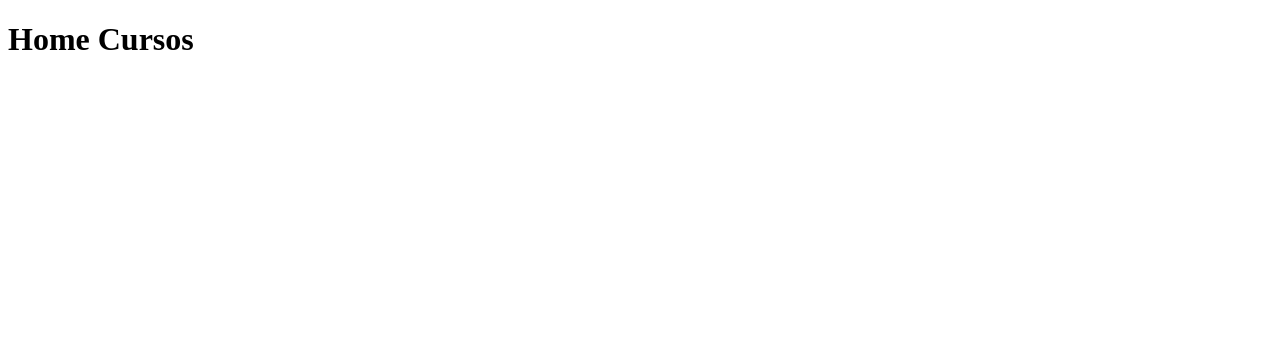
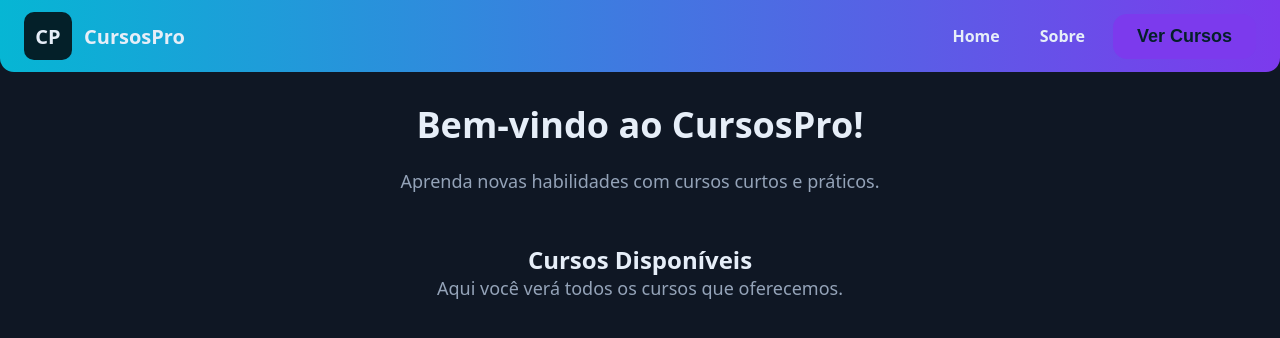
Before and after one commit to shettv55-rgb/vigilant-invention, a website: page frontend/index.html in a window 1280 px wide. Drawn offline with Linux system fonts and the light colour scheme.

Commit message:
index.html

```diff
--- a/frontend/index.html
+++ b/frontend/index.html
@@ -1 +1,97 @@
-<!DOCTYPE html><html><body><h1>Home Cursos</h1></body></html>
+<!DOCTYPE html>
+<html lang="pt-BR">
+<head>
+<meta charset="UTF-8">
+<meta name="viewport" content="width=device-width, initial-scale=1.0">
+<title>Menu com Botão Grande</title>
+<style>
+  :root {
+    --bg: #0f1724;
+    --card: #0b1220;
+    --muted: #94a3b8;
+    --accent: #06b6d4;
+    --accent-2: #7c3aed;
+    --radius: 14px;
+    --ff-system: ui-sans-serif, system-ui, -apple-system, "Segoe UI", Roboto, "Helvetica Neue";
+  }
+
+  * { box-sizing: border-box; margin: 0; padding: 0; }
+  body { font-family: var(--ff-system); background: var(--bg); color: #e6eef8; }
+
+  /* Header / Menu */
+  header {
+    position: fixed;
+    top: 0; left: 0; width: 100%;
+    background: linear-gradient(90deg, var(--accent), var(--accent-2));
+    padding: 12px 24px;
+    display: flex;
+    justify-content: space-between;
+    align-items: center;
+    z-index: 100;
+    border-bottom-left-radius: var(--radius);
+    border-bottom-right-radius: var(--radius);
+  }
+
+  .brand { display: flex; align-items: center; gap: 12px; font-weight: 800; font-size: 20px; }
+  .logo {
+    width: 48px; height: 48px;
+    background: #042029;
+    border-radius: 10px;
+    display: grid; place-items: center;
+    font-weight: 800; font-size: 20px; color: #e6eef8;
+  }
+
+  nav { display: flex; align-items: center; gap: 16px; }
+  nav a { text-decoration: none; color: #e6eef8; font-weight: 600; padding: 6px 12px; border-radius: var(--radius); transition: background .2s; }
+  nav a:hover { background: rgba(255,255,255,0.1); }
+
+  /* Botão grande "Ver Cursos" */
+  .btn-cursos {
+    padding: 12px 24px;
+    font-size: 18px;
+    font-weight: 800;
+    color: #042029;
+    background: var(--accent-2);
+    border: none;
+    border-radius: var(--radius);
+    cursor: pointer;
+    transition: transform .2s, box-shadow .2s;
+  }
+  .btn-cursos:hover {
+    transform: translateY(-3px);
+    box-shadow: 0 6px 18px rgba(0,0,0,0.4);
+  }
+
+  /* Page content */
+  main { padding: 100px 24px 24px; text-align: center; }
+  h1 { font-size: 36px; margin-bottom: 20px; }
+  p { font-size: 18px; color: var(--muted); }
+</style>
+</head>
+<body>
+
+<header>
+  <div class="brand">
+    <div class="logo">CP</div>
+    CursosPro
+  </div>
+
+  <nav>
+    <a href="#">Home</a>
+    <a href="#">Sobre</a>
+    <button class="btn-cursos" onclick="window.location.href='#cursos'">Ver Cursos</button>
+  </nav>
+</header>
+
+<main>
+  <h1>Bem-vindo ao CursosPro!</h1>
+  <p>Aprenda novas habilidades com cursos curtos e práticos.</p>
+
+  <section id="cursos" style="margin-top:50px;">
+    <h2>Cursos Disponíveis</h2>
+    <p>Aqui você verá todos os cursos que oferecemos.</p>
+  </section>
+</main>
+
+</body>
+</html>
```
